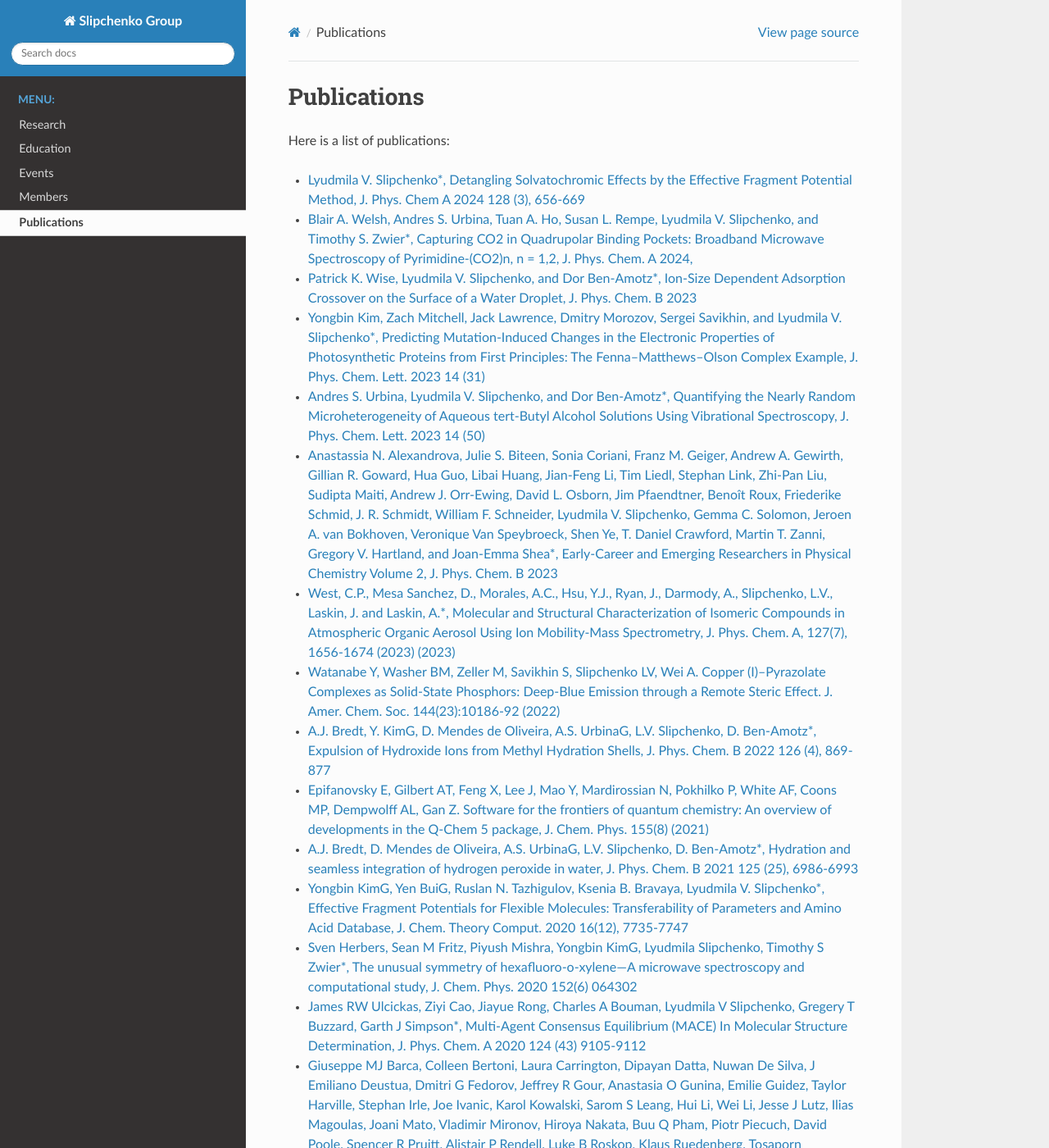
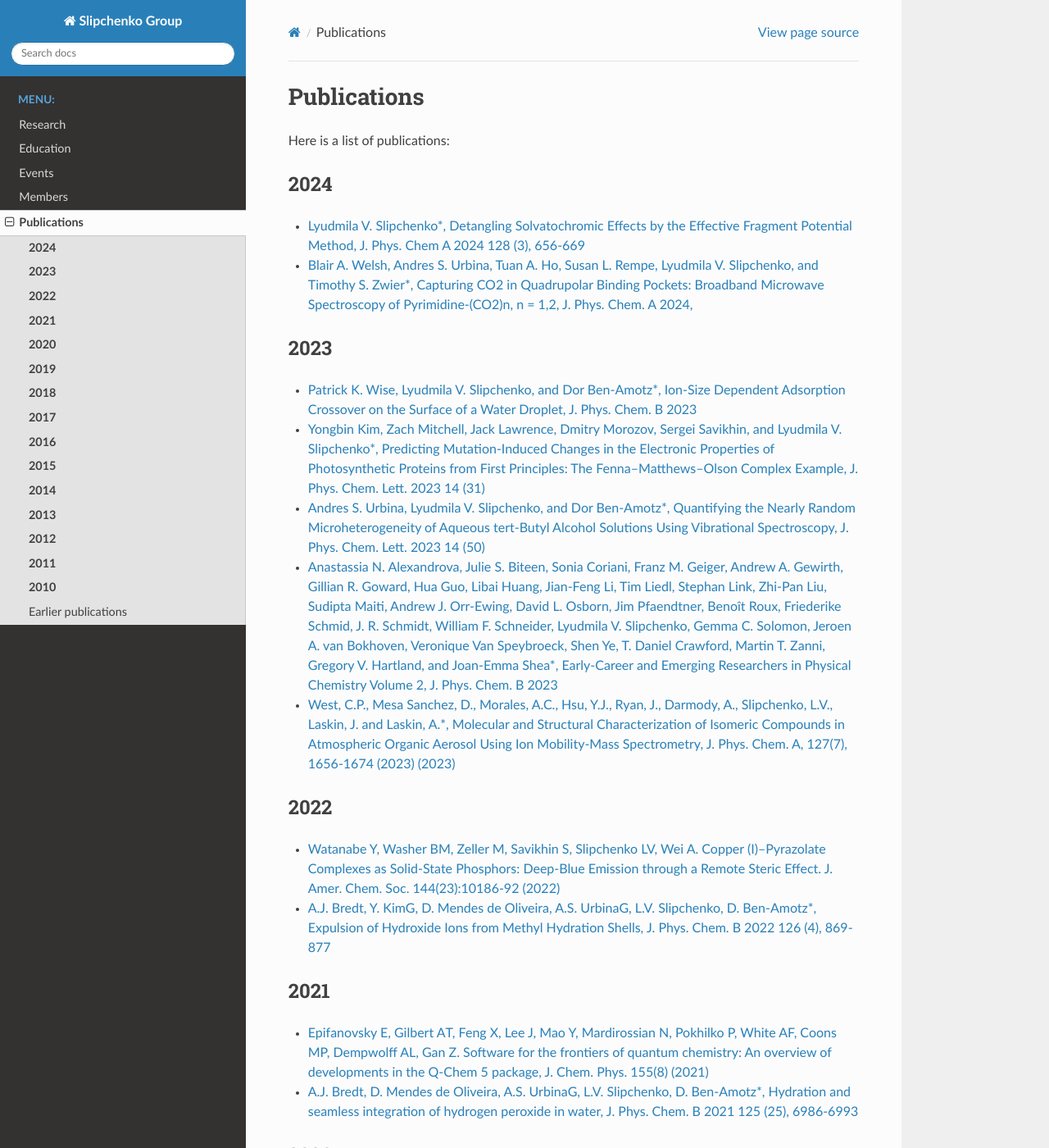
Before and after one commit to Slipchenko-Group/slipchenko-group.github.io, a Sphinx documentation site: the page built from source/Publications.rst, in a window 1280 px wide and 1400 px high. Shown: the whole window at 82% size. Built offline with Sphinx 7.4.7 and the Read the Docs theme 2.0.0, drawn with Linux system fonts in a browser that asks for light colours; pages that are not in the unit, such as notebooks, are missing from menus; some of the changed text lies outside the part shown.

Commit message:
added years

```diff
--- a/source/Publications.rst
+++ b/source/Publications.rst
@@ -7,10 +7,18 @@ Publications
 
 Here is a list of publications:
 
+**2024**
+--------
+
 
 * `Lyudmila V. Slipchenko*, Detangling Solvatochromic Effects by the Effective Fragment Potential Method, J. Phys. Chem A 2024 128 (3), 656-669 <https://pubs.acs.org/doi/10.1021/acs.jpca.3c06194>`_
 
 * `Blair A. Welsh, Andres S. Urbina, Tuan A. Ho, Susan L. Rempe, Lyudmila V. Slipchenko, and Timothy S. Zwier*, Capturing CO2 in Quadrupolar Binding Pockets: Broadband Microwave Spectroscopy of Pyrimidine-(CO2)n, n = 1,2, J. Phys. Chem. A 2024, <https://pubs.acs.org/doi/10.1021/acs.jpca.3c07930>`_
+
+
+**2023**
+--------
+
 
 * `Patrick K. Wise, Lyudmila V. Slipchenko, and Dor Ben-Amotz*, Ion-Size Dependent Adsorption Crossover on the Surface of a Water Droplet, J. Phys. Chem. B 2023  <https://pubs.acs.org/doi/10.1021/acs.jpcb.3c01797>`_
 
@@ -22,13 +30,23 @@ Here is a list of publications:
 
 * `West, C.P., Mesa Sanchez, D., Morales, A.C., Hsu, Y.J., Ryan, J., Darmody, A., Slipchenko, L.V., Laskin, J. and Laskin, A.*, Molecular and Structural Characterization of Isomeric Compounds in Atmospheric Organic Aerosol Using Ion Mobility-Mass Spectrometry,  J. Phys. Chem. A, 127(7), 1656-1674 (2023)  (2023) <https://pubs.acs.org/doi/10.1021/acs.jpca.2c06459>`_
 
+
+**2022**
+--------
+
 * `Watanabe Y, Washer BM, Zeller M, Savikhin S, Slipchenko LV, Wei A. Copper (I)–Pyrazolate Complexes as Solid-State Phosphors: Deep-Blue Emission through a Remote Steric Effect. J. Amer. Chem. Soc. 144(23):10186-92 (2022) <https://pubs.acs.org/doi/10.1021/jacs.1c13462>`_
 
 * `A.J. Bredt, Y. KimG, D. Mendes de Oliveira, A.S. UrbinaG, L.V. Slipchenko, D. Ben-Amotz*, Expulsion of Hydroxide Ions from Methyl Hydration Shells, J. Phys. Chem. B 2022 126 (4), 869-877 <https://doi.org/10.1021/acs.jpcb.1c08420>`_
 
+**2021**
+--------
+
 * `Epifanovsky E, Gilbert AT, Feng X, Lee J, Mao Y, Mardirossian N, Pokhilko P, White AF, Coons MP, Dempwolff AL, Gan Z. Software for the frontiers of quantum chemistry: An overview of developments in the Q-Chem 5 package, J. Chem. Phys. 155(8) (2021) <https://doi.org/10.1063/5.0055522>`_
 
 * `A.J. Bredt, D. Mendes de Oliveira, A.S. UrbinaG, L.V. Slipchenko, D. Ben-Amotz*, Hydration and seamless integration of hydrogen peroxide in water, J. Phys. Chem. B 2021 125 (25), 6986-6993 <https://doi.org/10.1021/acs.jpcb.1c03107>`_
+
+**2020**
+--------
 
 * `Yongbin KimG, Yen BuiG, Ruslan N. Tazhigulov, Ksenia B. Bravaya, Lyudmila V. Slipchenko*, Effective Fragment Potentials for Flexible Molecules: Transferability of Parameters and Amino Acid Database, J. Chem. Theory Comput. 2020 16(12), 7735-7747 <https://doi.org/10.1021/acs.jctc.0c00758>`_
 
@@ -42,11 +60,19 @@ Here is a list of publications:
 
 * `Claudia I Viquez RojasG, Lyudmila V Slipchenko*, Exchange Repulsion in Quantum Mechanical/Effective Fragment Potential Excitation Energies: Beyond Polarizable Embedding, J. Chem. Theory Comput. 2020 16(10) 8408-6417 <https://doi.org/10.1021/acs.jctc.9b01156>`_
 
+
+**2019**
+--------
+
 * `Danil S KaliakinP, Hiroya Nakata, Yongbin KimG, Qifeng ChenU, Dmitri G Fedorov, Lyudmila V Slipchenko*, FMOxFMO: Elucidating Excitonic Interactions in the Fenna–Matthews–Olson Complex with the Fragment Molecular Orbital Method, J. Chem. Theory Comput. 2019 16(2) 1175-1187 <https://doi.org/10.1021/acs.jctc.9b00621>`_
 
 * `Nathanael M Kidwell, Benjamin Nebgen, Lyudmila V Slipchenko, Timothy S Zwier*, The effects of site asymmetry on near-degenerate state-to-state vibronic mixing in flexible bichromophores, J. Chem. Phys. 2019 151(8) 084313 <https://doi.org/10.1063/1.5107423>`_
 
 * `R. Tazhigulov, P.K. GurunathanG, Y. KimG, L.V. Slipchenko, K.B. Bravaya*, Polarizable Embedding for Simulating Redox Potentials of Biomolecules, Phys. Chem. Chem. Phys. 2019 21(22) 11642-11650 <https://doi.org/10.1039/C9CP01533G>`_
+
+
+**2018**
+--------
 
 * `L.I. Mosquera-Giraldo, C.H. BorcaG, A.S. Parker, Y. Dong, K.J. Edgar, S.P. Beaudoin, L.V. Slipchenko, L.S. Taylor*, Crystallization Inhibition Properties of Cellulose Esters and Ethers for a Group of Chemically Diverse Drugs: Experimental and Computational Insight, Biomacromolecules 2018 19(12) 4593–4606 <https://doi.org/10.1021/acs.biomac.8b01280>`_
 
@@ -56,6 +82,10 @@ Here is a list of publications:
 
 * `N. Mugheirbi, L. Mosquera-Giraldo, C. BorcaG, L.V. Slipchenko, L. Taylor*, Phase Behavior of Drug-Hydroxypropyl Methylcellulose Amorphous Solid Dispersions Produced from Various Solvent Systems: Mechanistic Understanding of the Role of Polymer using Experimental and Theoretical Methods, Mol. Pharmaceutics 2018 15(8), 3236-3251 <https://doi.org/10.1021/acs.molpharmaceut.8b00324>`_
 
+
+**2017**
+--------
+
 * `N. Dubinets, L.V.Slipchenko*, Effective Fragment Potential method for H-bonding: How to obtain parameters for non-rigid fragments, J. Phys. Chem. A 2017 121(28), 5301-5312 <https://doi.org/10.1021/acs.jpca.7b01701>`_
 
 * `S. Tyler, E. Judkins, D. Morozov, C. BorcaG, L.V. Slipchenko, D. McMillin*, To Be or Not to Be Symmetric:  That is the Question for Potentially Active Vibronic Modes, J. Chem. Educ. 2017 94(9), 1232-1237 <https://doi.org/10.1021/acs.jchemed.7b00289>`_
@@ -64,11 +94,19 @@ Here is a list of publications:
 
 * `O.N. Rogacheva, S.A. Izmailov, L.V. Slipchenko, N.R. Skrynnikov*, A new structural arrangement in proteins involving lysine NH3+ group and carbonyl, Sci. Reports 2017 7, 16402 <https://doi.org/10.1038/s41598-017-16584-y>`_
 
+
+**2016**
+--------
+
 * `Xiong, C. H. BorcaG, L. V. Slipchenko, and P. B. Shepson*, Photochemical Degradation of Isoprene-derived 4,1-Carbonyl Nitrate, ACP 2016 16, 5595-5610 <https://doi.org/10.5194/acp-16-5595-2016>`_
 
 * `M.C. GreenG, H. Nakata, D. Fedorov, L.V. Slipchenko, Radical Damage in Lipids Investigated with the Fragment Molecular Orbital Method, Chem. Phys. Lett. 2016 651, 56-61 <https://doi.org/10.1016/j.cplett.2016.03.014>`_
 
 * `R.E. Stoller, A. Tamm, L.K. Beland, G.D. Samolyuk, G.M. Stocks, A. Caro, L.V. Slipchenko, Yu.N. Osetsky, A. Aabloo, M. Klintenberg, and Y. Wang, Impact of Short-range Forces on Defect Production from High-energy Collisions, J. Chem. Theory Comp. 2016 12, 2871–2879 <https://doi.org/10.1021/acs.jctc.5b01194>`_
+
+
+**2015**
+--------
 
 * `B.J. Esselman, F.L. EmmertG III, A.J. Wiederhold, S.J. ThompsonU, L.V. Slipchenko, R.J. McMahon*, Thermal Isomerizations of Diethynyl Cyclobutadienes and Implications for Fullerene Formation, J. Org. Chem. 2015 80, 11863-11868 <https://doi.org/10.1021/acs.joc.5b01864>`_
 
@@ -78,11 +116,19 @@ Here is a list of publications:
 
 * `KalimanP and L.V. Slipchenko, Hybrid MPI/OpenMP Parallelization of the Effective Fragment Potential Method in the LibEFP Software Library, J. Comp. Chem. 2015 36, 129-135 <https://doi.org/10.1002/jcc.23772>`_
 
+
+**2014**
+--------
+
 * `NebgenG and L.V. Slipchenko*, Vibronic Coupling in Asymmetric Bichromophores: Theory and Application to Diphenylmethane-d5, J. Chem. Phys. 2014 141, 134119 <https://doi.org/10.1063/1.4896561>`_
 
 * `N. Pillsbury, N. Kidwell, B. NebgenG, L.V. Slipchenko, K. Douglass, J. Cable, D. Plusquellic, and T. Zwier, Vibronic Coupling in Asymmetric Bichromophores: Experimental Investigation of Diphenylmethane-d5, J. Chem. Phys. 2014 141, 064316 <https://doi.org/10.1063/1.4892344>`_
 
 * `G. Hoffman, P.K. GurunathanG, J. Francisco, and L.V. Slipchenko*, Excited States of OH-(H2O)n Clusters for n = 1-4: An ab initio Study, J. Chem. Phys. 2014 141, 104315 <https://doi.org/10.1063/1.4894772>`_
+
+
+**2013**
+--------
 
 * `N.M. Kidwell, N.J. Reilly, B. NebgenG, D.N. Mehta-Hurt, R.D. Hoehn, D.L. Kokkin, M.C. McCarthy, L.V. Slipchenko, and T.S. Zwier*, Jet-Cooled Spectroscopy of the α-Methylbenzyl Radical: Probing the State-Dependent Effects of Methyl Rocking Against a Radical Site, J. Phys. Chem. A, 2013 117 (50), 13465–13480 <https://doi.org/10.1021/jp406945u>`_
 
@@ -98,6 +144,10 @@ Here is a list of publications:
 
 * `B.M. Rankin, M.D. HandsG, D.S. Wilcox, L.V. Slipchenko, and D. Ben-Amotz*, Interactions Between Halide Anions and a Molecular Hydrophobic Interface, Faraday Disc. 2013 160, 255-270 <https://doi.org/10.1039/C2FD20082A>`_
 
+
+**2012**
+--------
+
 * `B. NebgenG, F.E. EmmertG, L.V. Slipchenko*, Vibronic Coupling in Asymmetric Bichromophores: Theory and Application to Diphenylmethane, J. Chem. Phys. 2012 137, 084112 (12 pages) <https://doi.org/10.1063/1.4747336>`_
 
 * `J.C. FlickU, D. KosenkovP, E.G. Hohenstein, C.D. Sherrill, and L.V. Slipchenko*, Accurate Prediction of Non-covalent Interaction Energies with the Effective Fragment Potential Method: Comparison of Energy Components to Symmetry-Adapted Perturbation Theory for the S22 Test Set, J. Chem Theory Comp. 2012 8(8), 2835–2843 <https://doi.org/10.1021/ct200673a>`_
@@ -109,6 +159,10 @@ Here is a list of publications:
 * `* S.J. ThompsonU, F.L. EmmertG, L.V. Slipchenko*, Effects of Ethynyl Substituents on Electronic Structure of Cyclobutadiene, J. Phys. Chem. A, 116, 3194-3201 (2012) DOI: 10.1021/jp2099202 <https://doi.org/10.1021/jp2099202>`_
 
 * `M. HandsG and L.V. Slipchenko*, Intermolecular Interactions in Complex Liquids: Effective Fragment Potential Investigation of Water-tert-Butanol Mixtures, J. Phys. Chem. B, 116, 2775-2786 (2012) DOI: 10.1021/jp2077566 <https://doi.org/10.1021/jp2077566>`_
+
+
+**2011**
+--------
 
 * `K.P. Gierszal, J.G. Davis, M.D. HandsG, D.S. Wilcox, L.V. Slipchenko, and D. Ben-Amotz*, π-Hydrogen Bonding in Liquid Water, J. Phys. Chem. Lett., 2 (22), 2930–2933 (2011) DOI: 10.1021/jz201373e <https://doi.org/10.1021/jz201373e>`_
 
@@ -128,6 +182,10 @@ Here is a list of publications:
 
 * `D. KosenkovP and L.V. Slipchenko*, Solvent Effects on the Electronic Transitions of p-Nitroaniline: A QM/EFP Study, J. Phys. Chem. A, 115 (4), 392-401 (2011) DOI: 10.1021/jp110026c <https://doi.org/10.1021/jp110026c>`_
 
+
+**2010**
+--------
+
 * `D. Ghosh, D. KosenkovP, V. Vanovschi, C.F. Williams, J.M. Herbert, M.S. Gordon, M.W. Schmidt, L.V. Slipchenko*, and A.I. Krylov*, Non-covalent interactions in extended systems described by the Effective Fragment Potential method: Theory and application to nucleobase oligomers, J. Phys. Chem. A, 114 (48), 12739-12754 (2010) DOI: 10.1021/jp107557p <https://doi.org/10.1021/jp107557p>`_
 
 * `L.V. Slipchenko*, Solvation of the excited states of chromophores in polarizable environment: orbital relaxation versus polarization, J. Phys. Chem. A, 114 (33), 8824-8830 (2010) DOI: 10.1021/jp101797a <https://doi.org/10.1021/jp101797a>`_
@@ -135,6 +193,10 @@ Here is a list of publications:
 * `D.G. Fedorov*, L.V. Slipchenko, K. Kitaura, Systematic study of the embedding potential description in the Fragment Molecular Orbital method, J. Phys. Chem. A, 114 (33), 8742-8753 (2010) DOI: 10.1021/jp101724p <https://doi.org/10.1021/jp101724p>`_
 
 * `P. Arora, L.V. Slipchenko, S.P. Webb, A. Defusco, M.S. Gordon*, Solvent Induced frequency shifts: Configuration Interaction Singles combined with the Effective Fragment Potential Method, J. Phys. Chem. A, 114 (25), 6742–6750 (2010) DOI: 10.1021/jp101780r <https://doi.org/10.1021/jp101780r>`_
+
+
+Earlier publications
+--------------------
 
 * `W.H. James III, C.W. Mueller, E.G. Buchanan, M.G.D. Nix, L. Guo, L. Roskop, M.S. Gordon, L.V. Slipchenko, S.H. Gellman and T.S. Zwier*, Intramolecular Amide Stacking and Its Competition with Hydrogen Bonding in a Small Foldamer, J. Am. Chem. Soc., 131(40), 14243 (2009) DOI: 10.1021/ja9054965 <https://doi.org/10.1021/ja9054965>`_
 
```
Also changed, not shown: 6 other files.
